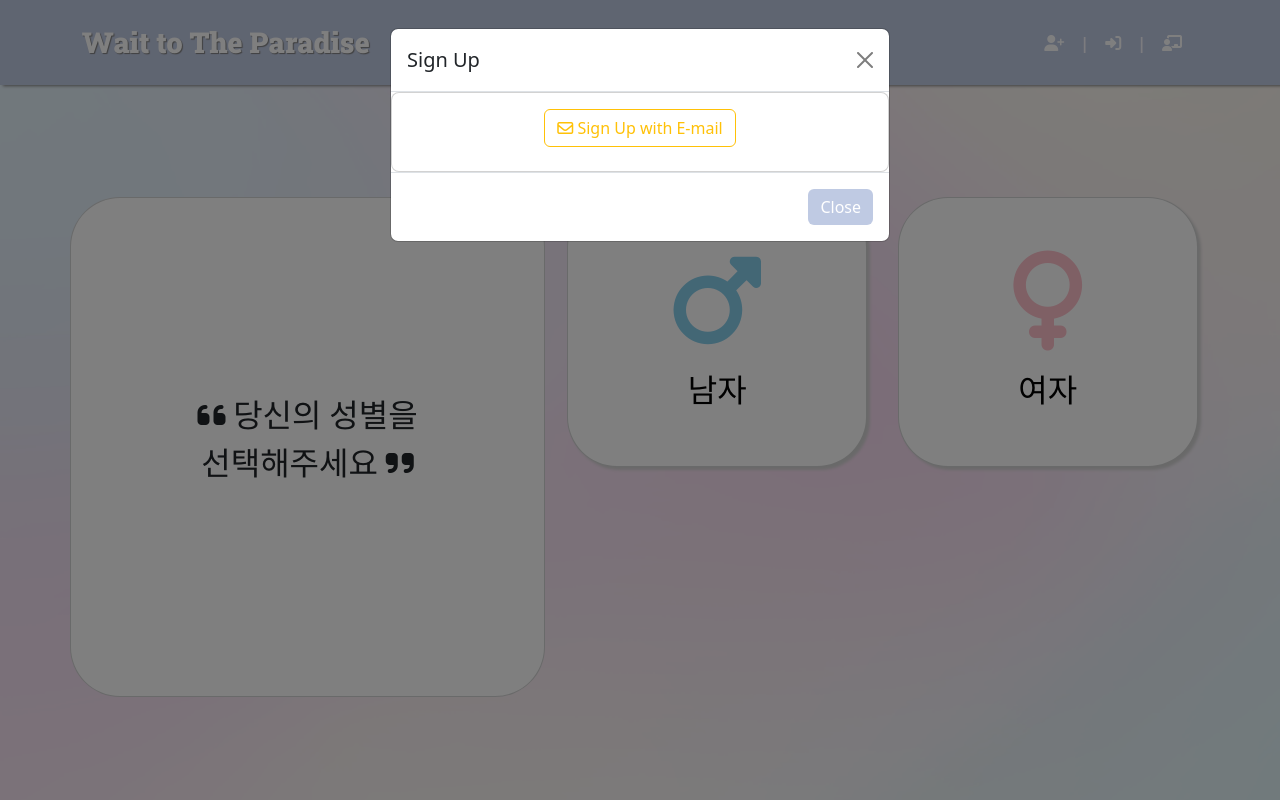
After one commit to hajongseon/Wait_to_the_Paradise, a Django app: page /wtp/gender in a window 1280 px wide, after a click that opens the changed part. The commit adds this page. Run offline with Django 4.2, Linux system fonts and the light colour scheme; some libraries are stand-ins or nearby versions.

Commit message:
페이지 재구성(감정->성별),나이 페이지 구현중

```diff
--- a/wtp/static/wtp/bootstrap/main.css
+++ b/wtp/static/wtp/bootstrap/main.css
@@ -68,6 +68,17 @@ a {
     grid-template-rows: 300px 300px;
     grid-gap: 10px;
     align-items:end;
+}
+
+.z-0 {
+    position: absolute;
+    z-index:0;
+    opacity:0;
+}
+
+#div1 {
+    z-index:3;
+    opacity:1;
 }
 
 .h-200 {
@@ -205,3 +216,21 @@ button {
     height: 500px;
     margin: 0 auto;
 }
+
+/* ------ */
+.myDiv {
+        position: absolute;
+        top: 50px;
+        left: 50px;
+        width: 200px;
+        height: 200px;
+        background-color: #ccc;
+        border: 1px solid #000;
+        opacity: 0;
+        z-index: 0;
+        }
+
+        #div1 {
+        z-index: 3;
+        opacity: 1;
+        }
--- /dev/null
+++ b/wtp/templates/wtp/gender.html
@@ -0,0 +1,64 @@
+<!DOCTYPE html>
+{% load static %}
+<html lang="en">
+<head>
+    <meta charset="UTF-8">
+    <title>Gender</title>
+     <meta http-equiv="X-UA-Compatible" content="IE=edge">
+    <meta name="viewport" content="width=device-width, initial-scale=1.0">
+    <link rel="stylesheet" href="{% static '/wtp/bootstrap/bootstrap.min.css' %}" media="screen">
+    <link rel="stylesheet" href="{% static '/wtp/bootstrap/bootstrap.min.css.map' %}" media="screen">
+    <script src="https://kit.fontawesome.com/20f2b02ec6.js" crossorigin="anonymous"></script>
+    <link rel="preconnect" href="https://fonts.googleapis.com">
+    <link rel="preconnect" href="https://fonts.gstatic.com" crossorigin>
+    <link href="https://fonts.googleapis.com/css2?family=Roboto+Slab:wght@900&display=swap" rel="stylesheet">
+    <link rel="stylesheet" href="{% static '/wtp/bootstrap/main.css' %}">
+</head>
+
+<body style="background:url({% static '/wtp/img/background4.png' %}); background-repeat:no-repeat; background-size:cover;">
+
+  <header class="fixed">
+    <!-- navbar  -->
+      {% include 'wtp_open/navbar.html' %}
+  </header>
+    <div class="select-container container my-6">
+        {% block main_area %}
+        {% endblock %}
+        <div class="row-box row">
+            <div class="text-box col-lg-5 col-sm-5 text-center b-white">
+                <p class="p-sm-5 text-center font"><i class="fas fa-quote-left"></i> 당신의 성별을<br>선택해주세요 <i class="fas fa-quote-right"></i></p><br>
+            </div>
+
+            <div class="col-lg-7 col-sm-5 text-center">
+                <div class="row">
+                    <div class="d-sm-grid grid-sub-gender">
+                        <a class="font min-size" href="age">
+                            <div class="select_hover btn-m h-200 col-6 auto-gender b-white media b-shadow">
+                                <div class="flex-columns-1">
+                                    <div><i class="fas fa-mars" style="font-size:100px; margin-bottom:15px; color:#87CEEB;"></i></div>
+                                    <span>남자</span>
+                                </div>
+                            </div>
+                        </a>
+                        <a class="font min-size" href="age">
+                            <div class="select_hover btn-m h-200 col-6 auto-gender b-white media b-shadow">
+                                <div class="flex-columns-1">
+                                    <div><i class="fas fa-venus" style="font-size:100px; margin-bottom:15px; color:#FFC0CB;"></i></div>
+                                    <span>여자</span>
+                                </div>
+                            </div>
+                        </a>
+                    </div>
+                </div>
+            </div>
+        </div>
+    </div>
+</body>
+
+<script src="https://cdn.jsdelivr.net/npm/@popperjs/core@2.11.6/dist/umd/popper.min.js"
+        integrity="sha384-oBqDVmMz9ATKxIep9tiCxS/Z9fNfEXiDAYTujMAeBAsjFuCZSmKbSSUnQlmh/jp3"
+        crossorigin="anonymous"></script>
+<script src="https://cdn.jsdelivr.net/npm/bootstrap@5.2.3/dist/js/bootstrap.min.js"
+        integrity="sha384-cuYeSxntonz0PPNlHhBs68uyIAVpIIOZZ5JqeqvYYIcEL727kskC66kF92t6Xl2V"
+        crossorigin="anonymous"></script>
+</html>
--- a/wtp/urls.py
+++ b/wtp/urls.py
@@ -4,10 +4,11 @@ from . import views
 urlpatterns = [
     # path('<int:pk>/', views.wtp_detail),
     path('', views.wtp_list),
-    path('depression', views.Depression.as_view()),
-    path('bad', views.Bad.as_view()),
-    path('fine', views.Fine.as_view()),
-    path('good', views.Good.as_view()),
+    # path('depression', views.Depression.as_view()),
+    path('gender', views.Gender.as_view()),
+    path('age', views.Age.as_view()),
+    # path('fine', views.Fine.as_view()),
+    # path('good', views.Good.as_view()),
 
 
 ]
--- a/wtp/views.py
+++ b/wtp/views.py
@@ -26,12 +26,16 @@ def wtp_list(request):
 class Depression(ListView):
     model = Post
     template_name = 'wtp/depression.html'
-class Bad(ListView):
+class Gender(ListView):
     model = Post
-    template_name = 'wtp/bad.html'
+    template_name = 'wtp/gender.html'
 class Fine(ListView):
     model = Post
     template_name = 'wtp/fine.html'
 class Good(ListView):
     model = Post
     template_name = 'wtp/good.html'
+
+class Age(ListView):
+    model = Post
+    template_name = 'wtp/age.html'
--- a/wtp_open/templates/wtp_open/navbar.html
+++ b/wtp_open/templates/wtp_open/navbar.html
@@ -52,7 +52,7 @@
                     </div>
                 </div>
             <div class="modal-footer">
-                <button type="button" class="btn btn-secondary" data-bs-dismiss="modal">Close</button>
+                <button type="button" class="btn btn-secondary" data-bs-dismiss="modal" style="background:#BFCAE3; border:none;">Close</button>
             </div>
         </div>
     </div>
@@ -81,7 +81,7 @@
             </div>
         </div>
             <div class="modal-footer">
-                <button type="button" class="btn btn-secondary" data-bs-dismiss="modal">Close</button>
+                <button type="button" class="btn btn-secondary" data-bs-dismiss="modal" style="background:#BFCAE3; border:none;">Close</button>
             </div>
         </div>
     </div>
```
Also changed, not shown: wtp/templates/wtp/age.html (renamed from wtp/templates/wtp/bad.html, +27 -27 lines), wtp/templates/wtp/index.html (+5 -6 lines).
